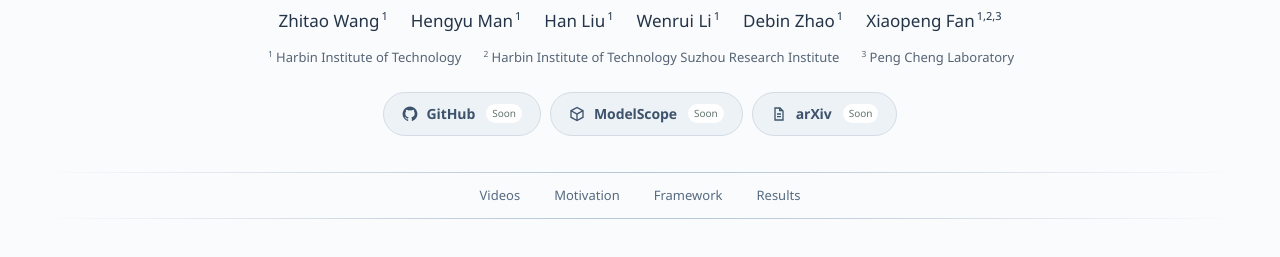
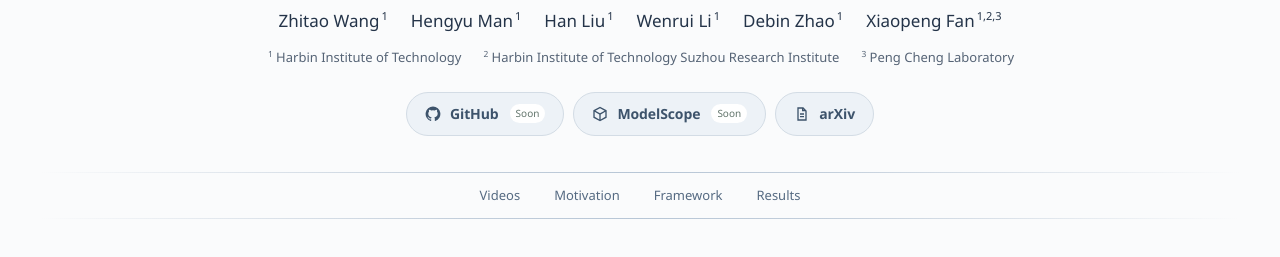
Before and after one commit to Chigland/SGVC, a plain HTML site: page index.html in a window 1280 px wide. Shown: the part 188-445 px from the top of the page. Drawn offline with Linux system fonts and the light colour scheme.

Commit message:
Link the released arXiv paper from the project page

```diff
--- a/index.html
+++ b/index.html
@@ -43,10 +43,10 @@
         <svg viewBox="0 0 24 24" aria-hidden="true"><path d="m12 1 10 5.5v11L12 23 2 17.5v-11L12 1Zm0 2.3L5.1 7.1 12 11l6.9-3.9L12 3.3ZM4 8.8v7.5l7 3.9v-7.5L4 8.8Zm9 11.4 7-3.9V8.8l-7 3.9v7.5Z"/></svg>
         ModelScope <span class="soon">Soon</span>
       </button>
-      <button class="resource-button" type="button" disabled aria-label="arXiv paper, link coming soon">
+      <a class="resource-button" href="https://arxiv.org/abs/2611.23352" target="_blank" rel="noopener noreferrer" aria-label="Read the paper on arXiv (opens in a new tab)">
         <svg viewBox="0 0 24 24" aria-hidden="true"><path d="M6 2h8l5 5v15H5V2h1Zm1 2v16h10V8h-5V4H7Zm7 .8V6h1.2L14 4.8ZM9 11h6v2H9v-2Zm0 4h6v2H9v-2Z"/></svg>
-        arXiv <span class="soon">Soon</span>
-      </button>
+        arXiv
+      </a>
     </div>
     <nav class="section-nav" aria-label="On this page">
       <a href="#comparisons">Videos</a><a href="#motivation">Motivation</a><a href="#method">Framework</a><a href="#experiments">Results</a>
```
Also changed, not shown: 1 other file.
